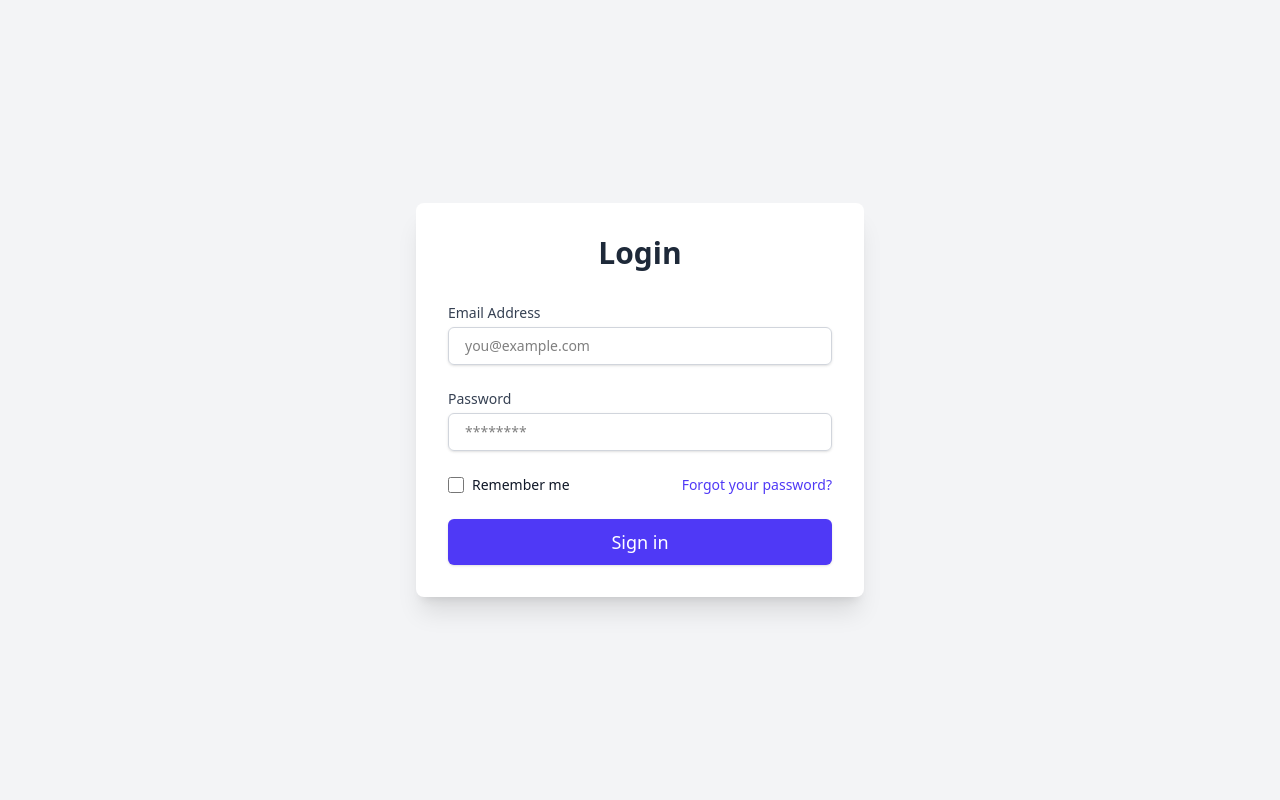
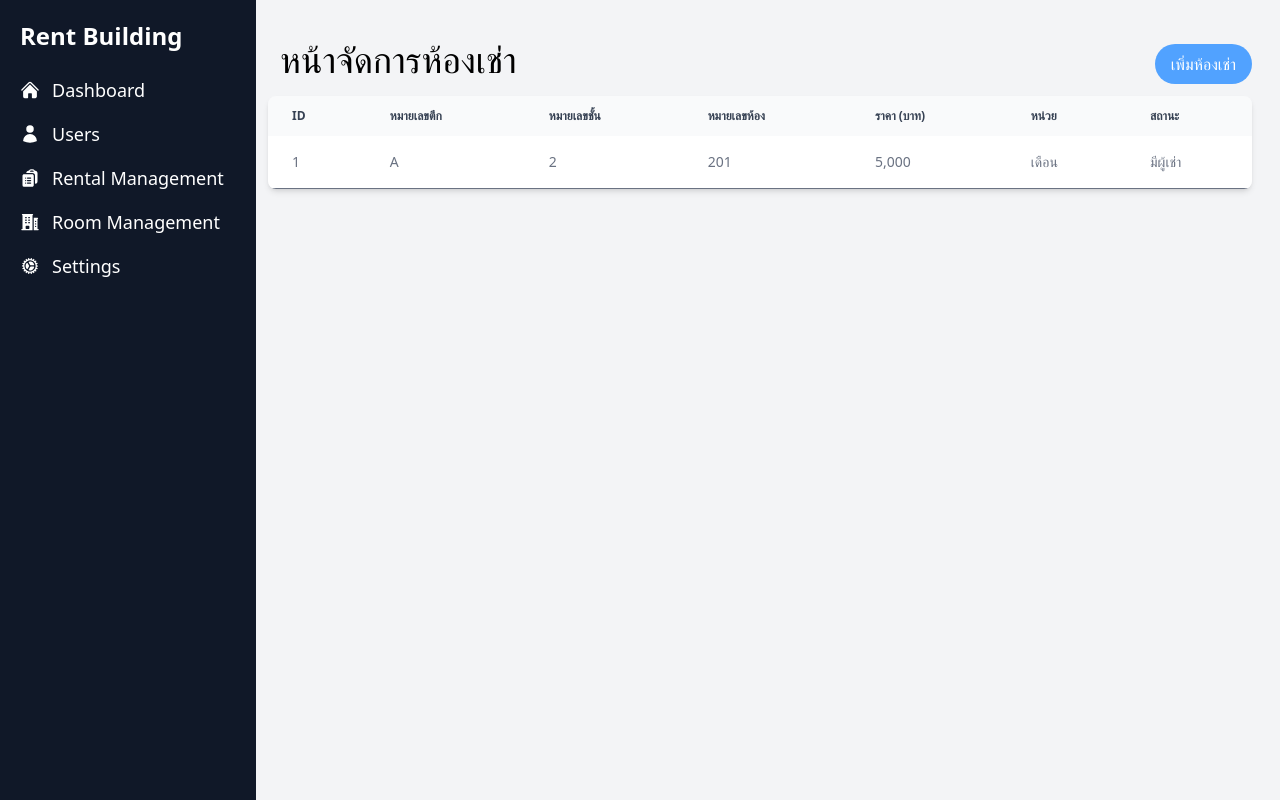
Before and after one commit to PakornPK/rent-building, a React (Vite) app: page /room-management in a window 1280 px wide. Built offline with nearby package versions, Linux system fonts and the light colour scheme.

Commit message:
add room management

```diff
--- a/src/components/Sidebar.jsx
+++ b/src/components/Sidebar.jsx
@@ -1,5 +1,5 @@
 import { useState } from 'react';
-import { HomeIcon, UserIcon, CogIcon, ClipboardDocumentListIcon } from '@heroicons/react/24/solid'; // Example icons
+import { HomeIcon, UserIcon, CogIcon, ClipboardDocumentListIcon, BuildingOffice2Icon } from '@heroicons/react/24/solid'; // Example icons
 import { Link } from 'react-router';
 
 const Sidebar = () => {
@@ -55,6 +55,12 @@ const Sidebar = () => {
                 Rental Management
               </Link>
             </li>
+            <li className='mb-4'>
+              <Link to="/room-management" className='flex items-center text-lg hover:text-blue-400'>
+                <BuildingOffice2Icon className='h-5 w-5 mr-3' />
+                Room Management
+              </Link>
+            </li>
             <li className="mb-4">
               <Link to="/setting" className="flex items-center text-lg hover:text-blue-400">
                 <CogIcon className="h-5 w-5 mr-3" />
--- a/src/pages/RentalManagement.jsx
+++ b/src/pages/RentalManagement.jsx
@@ -169,7 +169,7 @@ function RentalManagement() {
             {isModalOpen && (
                 <Modal className="max-w-4xl">
                     <div className='flex flex-col gap-3'>
-                        <div className='text-2xl p-4 text-center'>เพิ่มห้องเช่า</div>
+                        <div className='text-2xl p-4 text-center'>เพิ่มรายการ</div>
                         <div className='flex bg-neutral-200 p-3 gap-3 rounded-lg'>
                             <div className='flex-1 border-r-1'>
                                 <label>Upload File (*.csv)</label>
--- /dev/null
+++ b/src/pages/RoomManagement.jsx
@@ -0,0 +1,106 @@
+import React, { useState } from 'react'
+import Button from '../components/Button'
+import Modal from '../components/Modal';
+import UploadFile from '../components/UploadFile';
+import Table from '../components/Table';
+import Pagination from '../components/Pagination';
+
+const COLUMNS = [
+    { header: 'ID', accessor: 'id' },
+    { header: 'หมายเลขตึก', accessor: 'building' },
+    { header: 'หมายเลขชั้น', accessor: 'floor' },
+    { header: 'หมายเลขห้อง', accessor: 'room' },
+    { header: 'ราคา (บาท)', accessor: 'price' },
+    { header: 'หน่วย', accessor: 'unit' },
+    { header: 'สถานะ', accessor: 'status' },
+];
+
+const DATA = [
+    {
+        id: 1,
+        building: "A",
+        floor: "2",
+        room: "201",
+        price: "5,000",
+        unit: "เดือน",
+        status: "มีผู้เช่า"
+    }
+]
+
+const pageSize = 10;
+
+function RoomManagement() {
+    const [isModalOpen, setIsModalOpen] = useState(false);
+    const [currentPage, setCurrentPage] = useState(1);
+    const handlePageChange = (page) => {
+        setCurrentPage(page);
+    };
+    return (
+        <div className='p-3'>
+            <div className='flex justify-between'>
+                <div className='text-4xl p-3'>หน้าจัดการห้องเช่า</div>
+                <div className='flex justify-end pb-3 pt-4'>
+                    <Button
+                        className="ml-3"
+                        onClick={() => setIsModalOpen(true)}
+                    >
+                        เพิ่มห้องเช่า
+                    </Button>
+                </div>
+            </div>
+            <div>
+                <Table
+                    data={DATA}
+                    columns={COLUMNS}
+                    pageSize={pageSize}
+                    currentPage={currentPage}
+                />
+
+                <Pagination
+                    totalItems={DATA.length}
+                    pageSize={pageSize}
+                    currentPage={currentPage}
+                    onPageChange={handlePageChange}
+                />
+            </div>
+
+            {isModalOpen && (
+                <Modal className="max-w-4xl">
+                    <div className='flex flex-col gap-3'>
+                        <div className='text-2xl p-4 text-center'>เพิ่มห้องเช่า</div>
+                        <div className='flex bg-neutral-200 p-3 gap-3 rounded-lg'>
+                            <div className='flex-1 border-r-1'>
+                                <label>Upload File (*.csv)</label>
+                                <div className='pr-3 pt-3'>
+                                    <UploadFile />
+                                </div>
+                            </div>
+                            <div className='flex-1'>
+                                <label>Download Example File</label>
+                                <div className='text-center pt-2'>
+                                    <Button>Download</Button>
+                                </div>
+                            </div>
+                        </div>
+                        <div className='flex justify-end gap-3'>
+                            <Button
+                                className={"w-20"}
+                                onClick={() => setIsModalOpen(false)}
+                            >
+                                Submit
+                            </Button>
+                            <Button
+                                className={"w-20 bg-rose-600 hover:bg-rose-700"}
+                                onClick={() => setIsModalOpen(false)}
+                            >
+                                Close
+                            </Button>
+                        </div>
+                    </div>
+                </Modal>
+            )}
+        </div>
+    )
+}
+
+export default RoomManagement
--- a/src/route.jsx
+++ b/src/route.jsx
@@ -4,6 +4,7 @@ import Layout from './layouts/Layout';
 import Login from "./pages/Login";
 import User from './pages/User';
 import RentalManagement from './pages/RentalManagement';
+import RoomManagement from './pages/RoomManagement';
 
 const router = createBrowserRouter([
   {
@@ -17,6 +18,10 @@ const router = createBrowserRouter([
       {
         path: "/rental-management",
         element: <RentalManagement />
+      },
+      {
+        path: "/room-management",
+        element: <RoomManagement />
       },
       {
         path: "/user",
```
